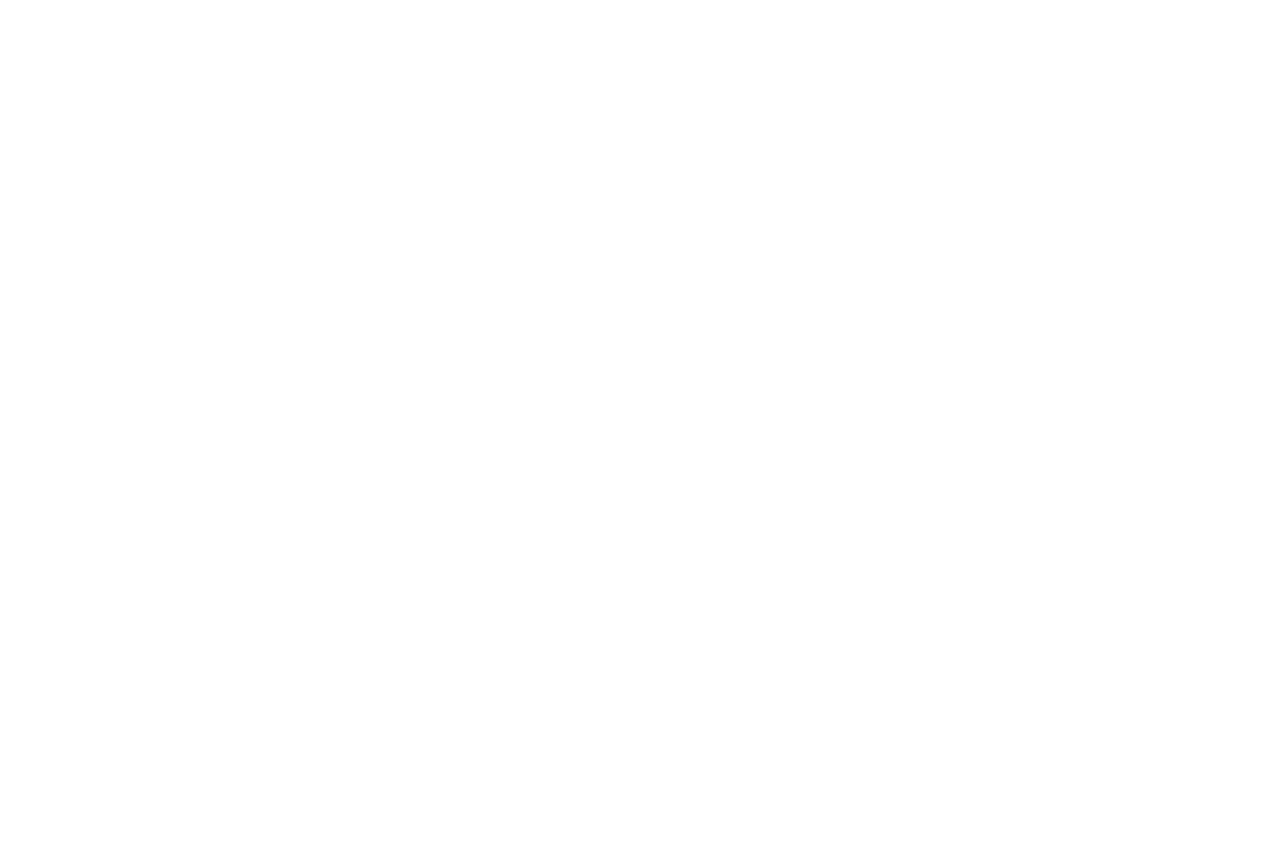
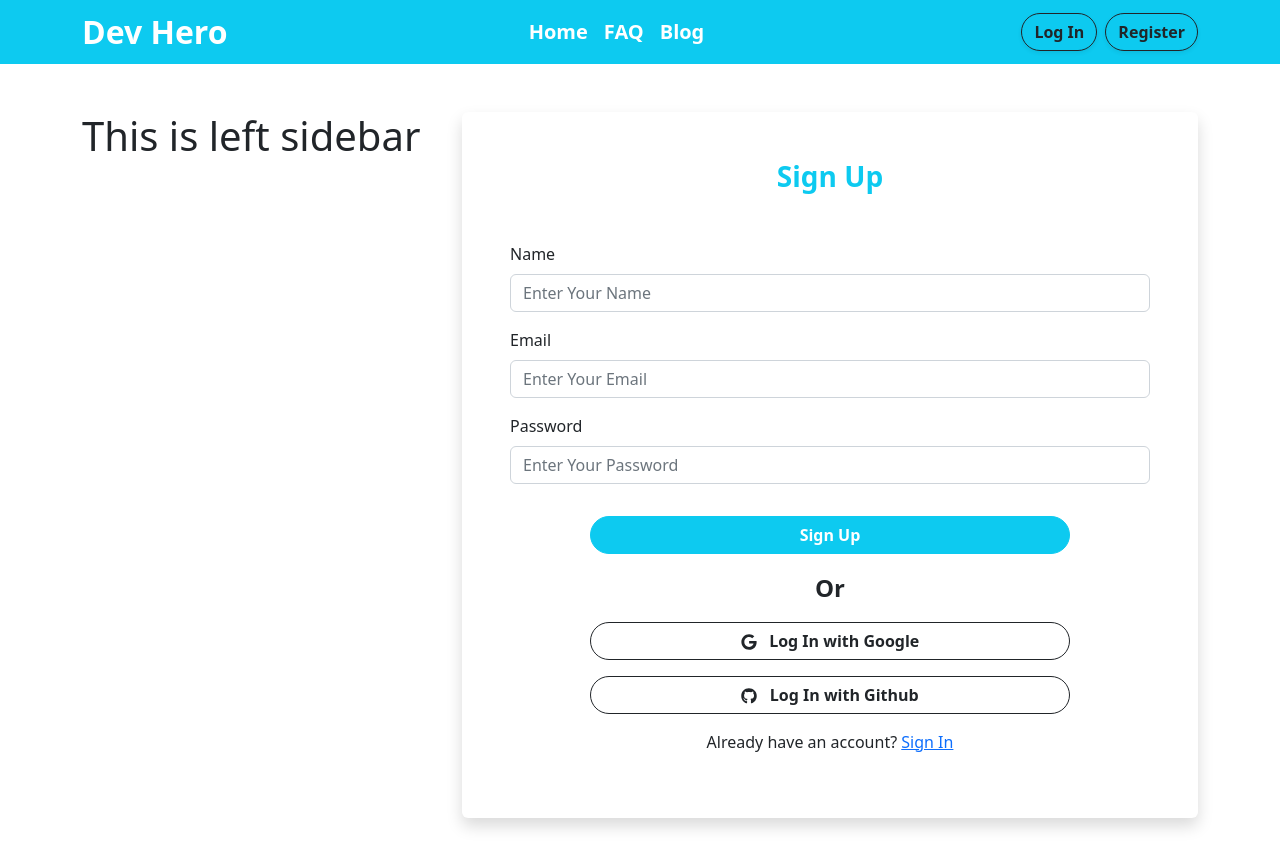
Before and after one commit to asifImtiazUdoy/devhero, a React (Create React App) app: page /register in a window 1280 px wide. Before the commit the page ends 800 px from the top, so only its background shows below. Built offline with nearby package versions, Linux system fonts and the light colour scheme.

Commit message:
login and registration page done

```diff
--- a/package.json
+++ b/package.json
@@ -10,6 +10,7 @@
     "react": "^18.2.0",
     "react-bootstrap": "^2.5.0",
     "react-dom": "^18.2.0",
+    "react-icons": "^4.6.0",
     "react-router-dom": "^6.4.2",
     "react-scripts": "5.0.1",
     "web-vitals": "^2.1.4"
--- a/public/index.html
+++ b/public/index.html
@@ -2,14 +2,13 @@
 <html lang="en">
   <head>
     <meta charset="utf-8" />
-    <link rel="icon" href="%PUBLIC_URL%/favicon.ico" />
+    <link rel="icon" href="favicon.png" />
     <meta name="viewport" content="width=device-width, initial-scale=1" />
     <meta name="theme-color" content="#000000" />
     <meta
       name="description"
       content="Web site created using create-react-app"
     />
-    <link rel="apple-touch-icon" href="%PUBLIC_URL%/logo192.png" />
     <!--
       manifest.json provides metadata used when your web app is installed on a
       user's mobile device or desktop. See https://developers.google.com/web/fundamentals/web-app-manifest/
--- a/src/App.js
+++ b/src/App.js
@@ -1,10 +1,12 @@
-import logo from './logo.svg';
 import './App.css';
+import { RouterProvider } from 'react-router-dom';
+import { routes } from './Route/Routes/Routes';
+import 'bootstrap/dist/css/bootstrap.min.css';
 
 function App() {
   return (
-    <div className="App">
-
+    <div>
+      <RouterProvider router={routes} />
     </div>
   );
 }
--- /dev/null
+++ b/src/Pages/Login/Login.js
@@ -0,0 +1,33 @@
+import React from 'react';
+import { Button, Card, Form } from 'react-bootstrap';
+import { Link } from 'react-router-dom';
+
+const Login = () => {
+    return (
+        <Card className='shadow border-0 p-5'>
+            <Card.Body className='p-0'>
+                <Card.Title className='text-center fs-3 fw-bold text-info mb-5'>Sign In</Card.Title>
+                <Form>
+                    <Form.Group className="mb-3" controlId="formBasicEmail">
+                        <Form.Label>Email</Form.Label>
+                        <Form.Control type="email" placeholder="Enter Your Email" />
+                        {/* <Form.Text className="text-muted">
+                        We'll never share your email with anyone else.
+                        </Form.Text> */}
+                    </Form.Group>
+
+                    <Form.Group className="mb-3" controlId="formBasicPassword">
+                        <Form.Label>Password</Form.Label>
+                        <Form.Control type="password" placeholder="Enter Your Password" />
+                    </Form.Group>
+                    <div className="text-center">
+                        <Button className='rounded-pill w-75 mt-3 fw-bold text-white' variant="info" type="submit">Log In</Button>
+                    </div>
+                </Form>
+               <p className='text-center mt-3'>Don't have an account? <Link to="/register">Create one</Link></p>
+            </Card.Body>
+        </Card>
+    );
+};
+
+export default Login;
--- /dev/null
+++ b/src/Pages/Register/Register.js
@@ -0,0 +1,46 @@
+import React from 'react';
+import { Button, Card, Form } from 'react-bootstrap';
+import { FaGithub, FaGoogle } from 'react-icons/fa';
+import { Link } from 'react-router-dom';
+
+const Register = () => {
+    return (
+        <Card className='shadow border-0 p-5'>
+            <Card.Body className='p-0'>
+                <Card.Title className='text-center fs-3 fw-bold text-info mb-5'>Sign Up</Card.Title>
+                <Form>
+                    <Form.Group className="mb-3" controlId="name">
+                        <Form.Label>Name</Form.Label>
+                        <Form.Control type="text" placeholder="Enter Your Name" />
+                        {/* <Form.Text className="text-muted">
+                        We'll never share your email with anyone else.
+                        </Form.Text> */}
+                    </Form.Group>
+                    <Form.Group className="mb-3" controlId="formBasicEmail">
+                        <Form.Label>Email</Form.Label>
+                        <Form.Control type="email" placeholder="Enter Your Email" />
+                        {/* <Form.Text className="text-muted">
+                        We'll never share your email with anyone else.
+                        </Form.Text> */}
+                    </Form.Group>
+
+                    <Form.Group className="mb-3" controlId="formBasicPassword">
+                        <Form.Label>Password</Form.Label>
+                        <Form.Control type="password" placeholder="Enter Your Password" />
+                    </Form.Group>
+                    <div className="text-center">
+                        <Button className='rounded-pill w-75 mt-3 fw-bold text-white' variant="info" type="submit">Sign Up</Button>
+                    </div>
+                </Form>
+                <div className="text-center">
+                    <p className="my-3 fw-bold fs-4 mb-0">Or</p>
+                    <Button className='rounded-pill w-75 mt-3 fw-bold' variant="outline-dark" type="submit"><FaGoogle></FaGoogle> &nbsp; Log In with Google</Button>
+                    <Button className='rounded-pill w-75 mt-3 fw-bold' variant="outline-dark" type="submit"><FaGithub></FaGithub> &nbsp; Log In with Github</Button>
+                    <p className='text-center mt-3'>Already have an account? <Link to="/login">Sign In</Link></p>
+                </div>
+            </Card.Body>
+        </Card>
+    );
+};
+
+export default Register;
--- a/src/layouts/Main/Main.js
+++ b/src/layouts/Main/Main.js
@@ -0,0 +1,24 @@
+import React from 'react';
+import { Col, Container, Row } from 'react-bootstrap';
+import { Outlet } from 'react-router-dom';
+import Header from '../partials/Header/Header';
+
+const Main = () => {
+    return (
+        <div>
+            <Header></Header>
+            <Container className='my-5'>
+                <Row>
+                    <Col md="4">
+                        <h1>This is left sidebar</h1>
+                    </Col>
+                    <Col md="8">
+                        <Outlet></Outlet>
+                    </Col>
+                </Row>
+            </Container>
+        </div>
+    );
+};
+
+export default Main;
--- a/src/layouts/partials/Header/Header.js
+++ b/src/layouts/partials/Header/Header.js
@@ -0,0 +1,29 @@
+import React from 'react';
+import { Container, Nav, Navbar } from 'react-bootstrap';
+import { Link } from 'react-router-dom';
+
+const Header = () => {
+    return (
+        <div>
+            <Navbar bg="info" expand="lg">
+                <Container>
+                    <Link className='fs-2 text-white fw-bold text-decoration-none' to='/'>Dev Hero</Link>
+                    <Navbar.Toggle aria-controls="basic-navbar-nav" />
+                    <Navbar.Collapse id="basic-navbar-nav">
+                        <Nav className="m-auto">
+                            <Link className='text-white fs-5 fw-semibold me-3 text-decoration-none' to="/">Home</Link>
+                            <Link className='text-white fs-5 fw-semibold me-3 text-decoration-none' to="/faq">FAQ</Link>
+                            <Link className='text-white fs-5 fw-semibold me-3 text-decoration-none' to="/blog">Blog</Link>
+                        </Nav>
+                    </Navbar.Collapse>
+                    <Nav className="m-auto">
+                        <Link className='btn btn-outline-dark rounded-pill fw-semibold shadow-sm me-2' to="/login">Log In</Link>
+                        <Link className='btn btn-outline-dark rounded-pill fw-semibold shadow-sm' to="/register">Register</Link>
+                    </Nav>
+                </Container>
+            </Navbar>
+        </div>
+    );
+};
+
+export default Header;
```
Also changed, not shown: src/Route/Routes/Routes.js (+25 -0 lines), src/layouts/partials/Sidebar/Sidebar.js (+11 -0 lines), public/favicon.png (added), 1 other file (tests, documents, lock files or other folders).
